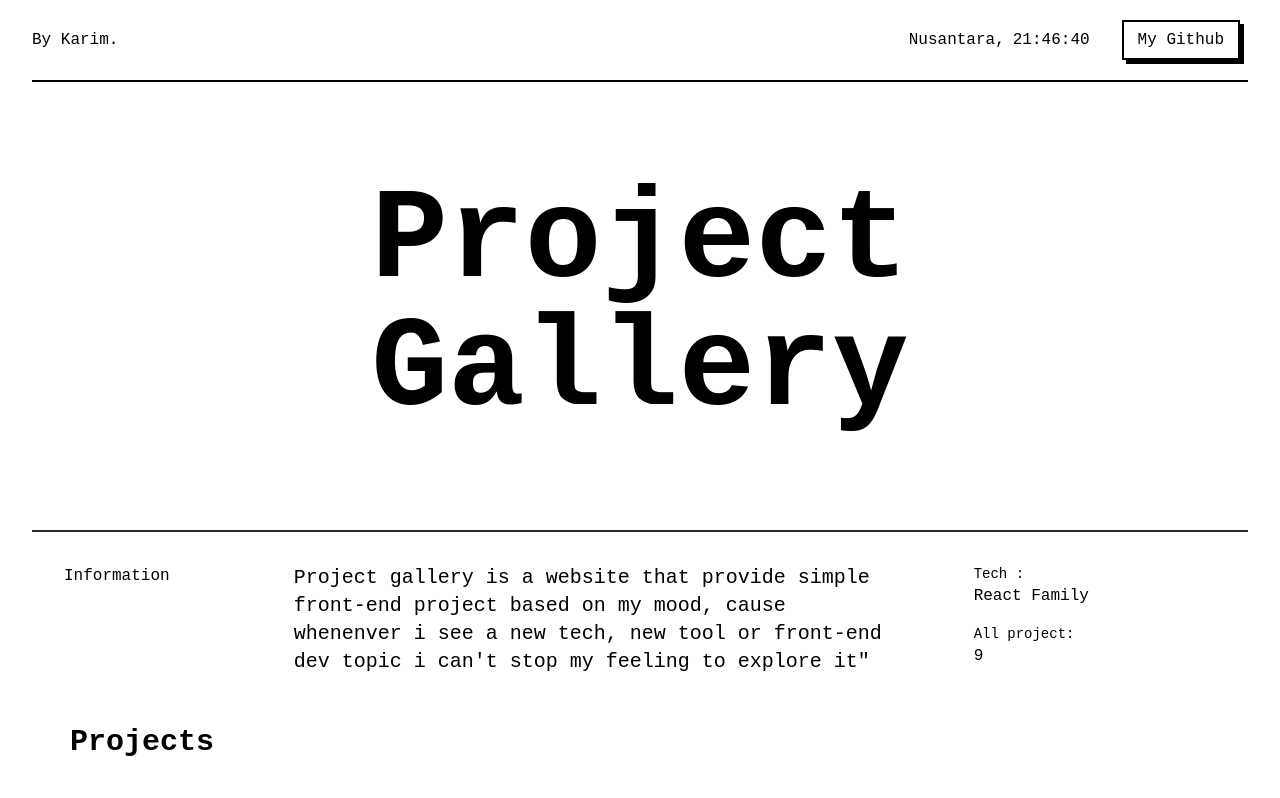
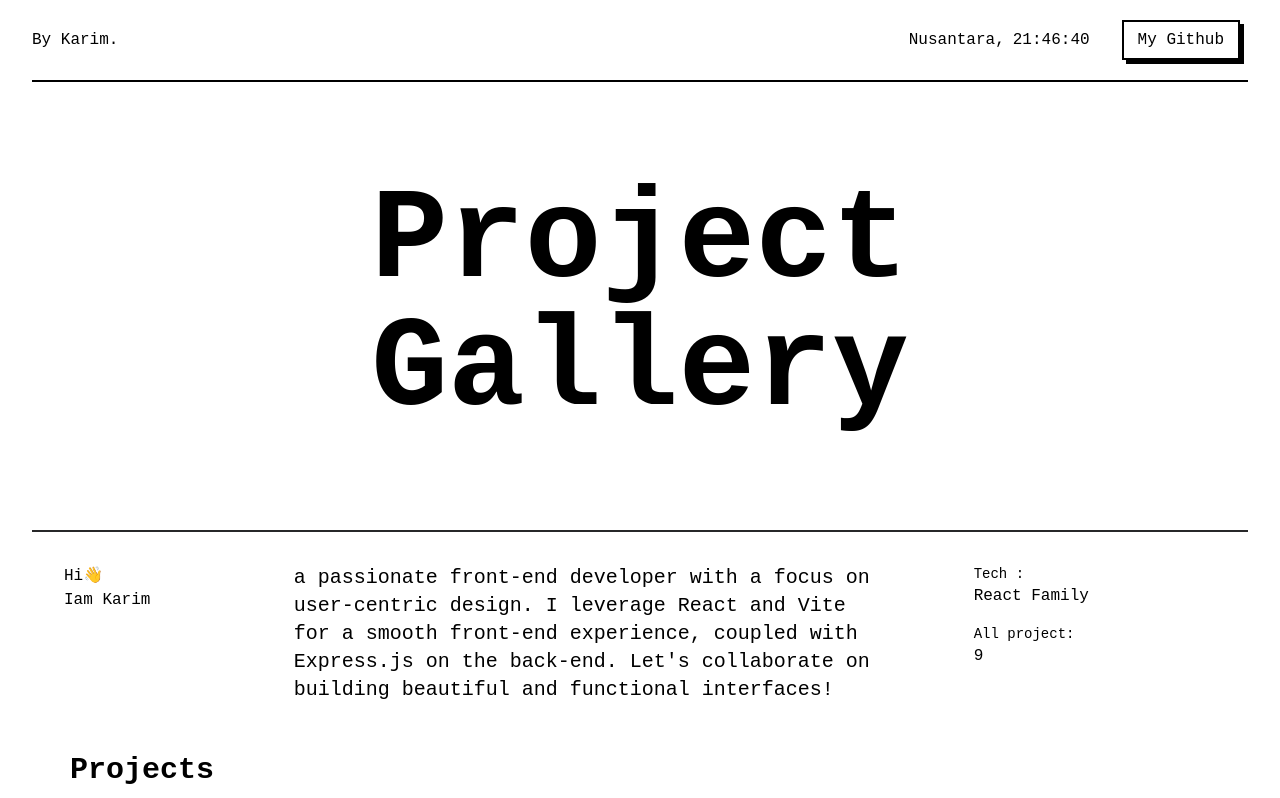
Before and after one commit to BroKarim/projectGalley, a React (Vite) app: page / in a window 1280 px wide. Shown: the top 798 px of the page. Built offline with nearby package versions, Linux system fonts and the light colour scheme; a web font is replaced by a local one.

Commit message:
update info me

```diff
--- a/src/components/app/main-content/Information.jsx
+++ b/src/components/app/main-content/Information.jsx
@@ -8,10 +8,15 @@ export default function Information() {
   return (
     <section className="border-t-2 border-[#272829]">
       <div className="md:flex block p-8 justify-between">
-        <div className="w-1/4 text-md mb-4 md:border-none border-b-2 border-[#19A7CE]">Information</div>
+        <div className="w-1/4 text-md mb-4 md:border-none border-b-2 border-[#19A7CE]">
+          Hi👋
+          <br />
+          Iam Karim
+        </div>
         <div className="flex max-w-[600px] ">
           <h3 className=" md:text-xl text-sm items-start mb-4">
-            Project gallery is a website that provide simple front-end project based on my mood, cause whenenver i see a new tech, new tool or front-end dev topic i can't stop my feeling to explore it"
+            a passionate front-end developer with a focus on user-centric design. I leverage React and Vite for a smooth front-end experience, coupled with Express.js on the back-end. Let's collaborate on building beautiful and functional
+            interfaces!
           </h3>
         </div>
         <div className="md:pl-20 flex flex-col gap-4 w-1/3 ">
@@ -24,7 +29,6 @@ export default function Information() {
             <p>{countCards()}</p>
           </div>
         </div>
-
       </div>
     </section>
   );
```
